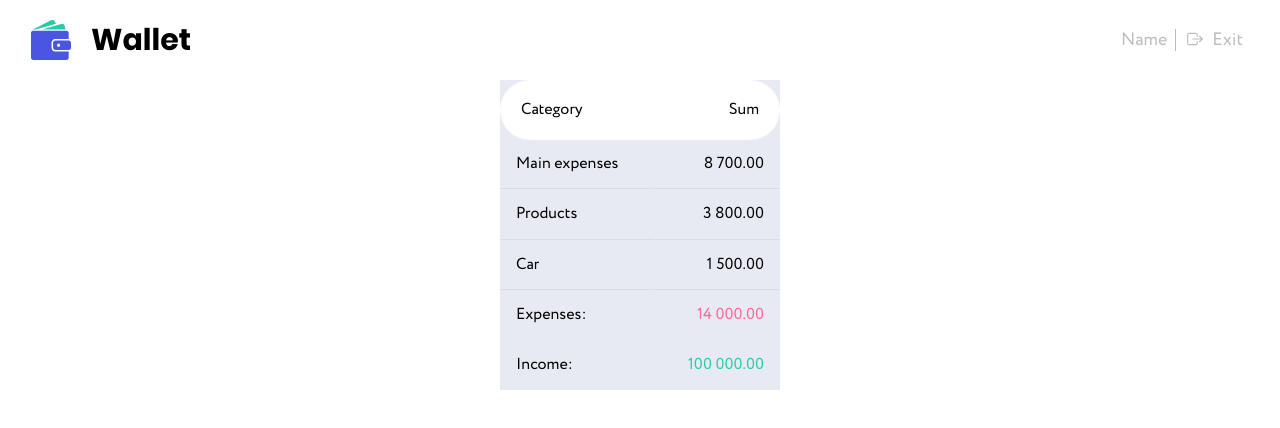
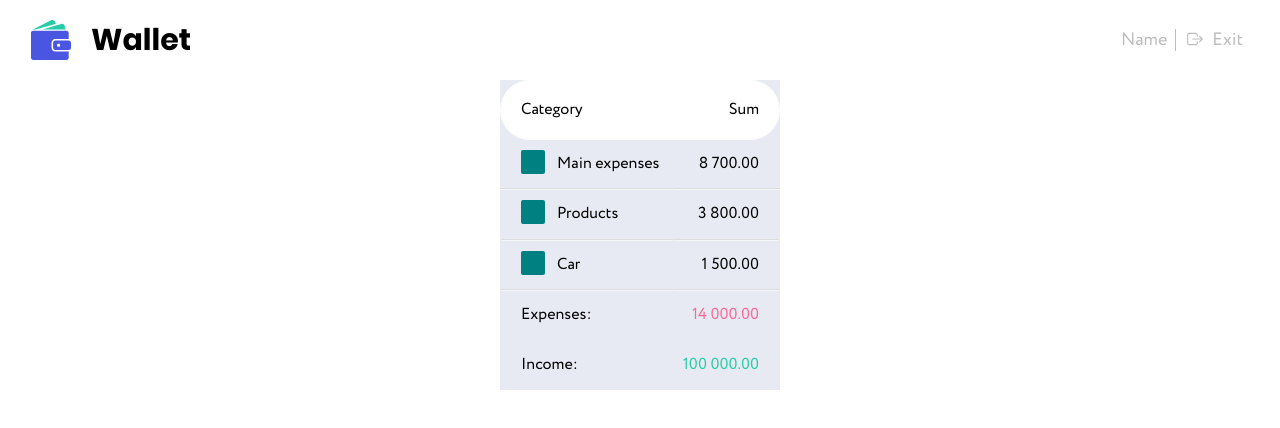
Before and after one commit to Mysolaar/wallet-app-gr4-frontend, a React (Create React App) app: page / in a window 1280 px wide. Shown: the top 428 px of the page. Built offline with nearby package versions, Linux system fonts and the light colour scheme.

Commit message:
more styling

```diff
--- a/src/components/Table/Table.jsx
+++ b/src/components/Table/Table.jsx
@@ -25,13 +25,13 @@ const Table = () => {
               <td>{formatNumber(item.sum)}</td>
             </tr>
           ))}
-          <tr>
+          <tr className={styles.expenses}>
             <td>Expenses:</td>
-            <td className={styles.expenses}>{formatNumber(totalSum)}</td>
+            <td>{formatNumber(totalSum)}</td>
           </tr>
-          <tr>
+          <tr className={styles.income}>
             <td>Income:</td>
-            <td className={styles.income}>{formatNumber(100000)}</td>
+            <td>{formatNumber(100000)}</td>
           </tr>
         </tbody>
       </table>
--- a/src/components/Table/Table.module.css
+++ b/src/components/Table/Table.module.css
@@ -38,24 +38,61 @@ table.table thead tr:last-child th:last-child {
   border-bottom-right-radius: 30px;
 }
 
-.table td {
+/* .table td {
   padding: 15px;
-}
+} */
 
 .table .data-row td {
+  position: relative;
   border-bottom: 1px solid var(--row-divider);
+  box-shadow: 0px 1px 0px 0px #ffffff99;
 }
 
 .table tbody tr:first-child {
   text-align: left;
+
+  /* line-height: 24px; */
 }
+
 .table tbody tr td:last-child {
   text-align: right;
 }
 
-.expenses {
+.expenses td:last-child {
   color: var(--pink300);
 }
-.income {
+.income td:last-child {
   color: var(--green300);
 }
+
+.table tr td:first-child {
+  padding: 15px 0 15px 20px;
+}
+
+.table tr td:last-child {
+  padding: 15px 20px 15px 0px;
+}
+
+.expenses td:first-child {
+  padding: 15px 0 0 15px;
+}
+
+.expenses td:last-child {
+  padding: 15px 15px 0 0;
+}
+.table .data-row td:first-child {
+  padding: 15px 0 15px 56px;
+}
+
+.data-row td:first-child:before {
+  content: "";
+  display: inline-block;
+  width: 24px;
+  height: 24px;
+  margin-right: 16px;
+  background-color: teal;
+  border-radius: 2px;
+  position: absolute;
+  top: 10px;
+  left: 20px;
+}
```
